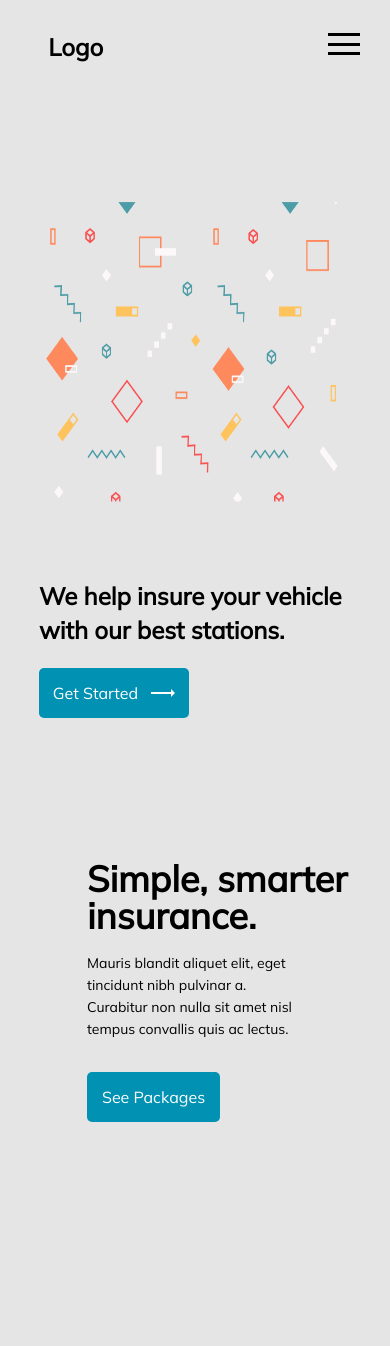
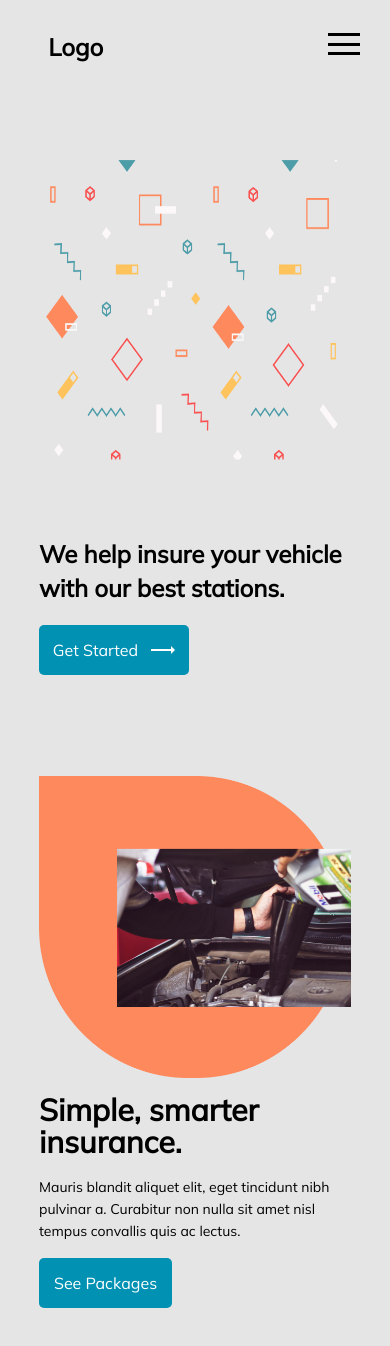
Before and after one commit to coolpythoncodes/spare-parts, a React (Create React App) app: page / in a window 390 px wide. Shown: the top 1346 px of the page. Before the commit the page ends 1122 px from the top, so only its background shows below. Built offline with nearby package versions, Linux system fonts and the light colour scheme.

Commit message:
made section-b mobile responsive

```diff
--- a/src/Sass/_mobile.scss
+++ b/src/Sass/_mobile.scss
@@ -1,10 +1,11 @@
 // For Ipad
 @media screen and (min-width: 768px) and (max-width: 1170px) {
     .showcase-a{
-        min-height: 50vh;
-        margin-top: 0;
-        grid-template-columns: repeat(2, 1fr);
-        gap: 1;
+        height: 70vh;
+        width: 95%;
+        margin-top: 7rem;
+        grid-template-columns: 1fr 2fr;
+        gap: 1rem;
 
         &-left{
 
@@ -16,7 +17,7 @@
         }
 
         &-right{
-            height: 70%;
+            height: 50%;
         }
     }
 }
@@ -126,7 +127,7 @@
         display: flex;
         flex-direction: column;
         gap: unset;
-        height: 100vh;
+        height: 90vh;
         margin-top: 1rem;
 
         &-left{
@@ -141,4 +142,25 @@
             order: -1;
         }
     }
+
+    .showcase-b{
+        display: flex;
+        flex-direction: column;
+        gap: unset;
+        height: 100vh;
+
+        &-right{
+
+            h1{
+                font-size: 1.9rem;
+                margin-top: 1rem;
+                line-height: 2rem;
+            }
+
+            p{
+                width: 100%;
+                margin-bottom: 1rem;
+            }
+        }
+    }
 }
```
Also changed, not shown: 2 other files (tests, documents, lock files or other folders).
